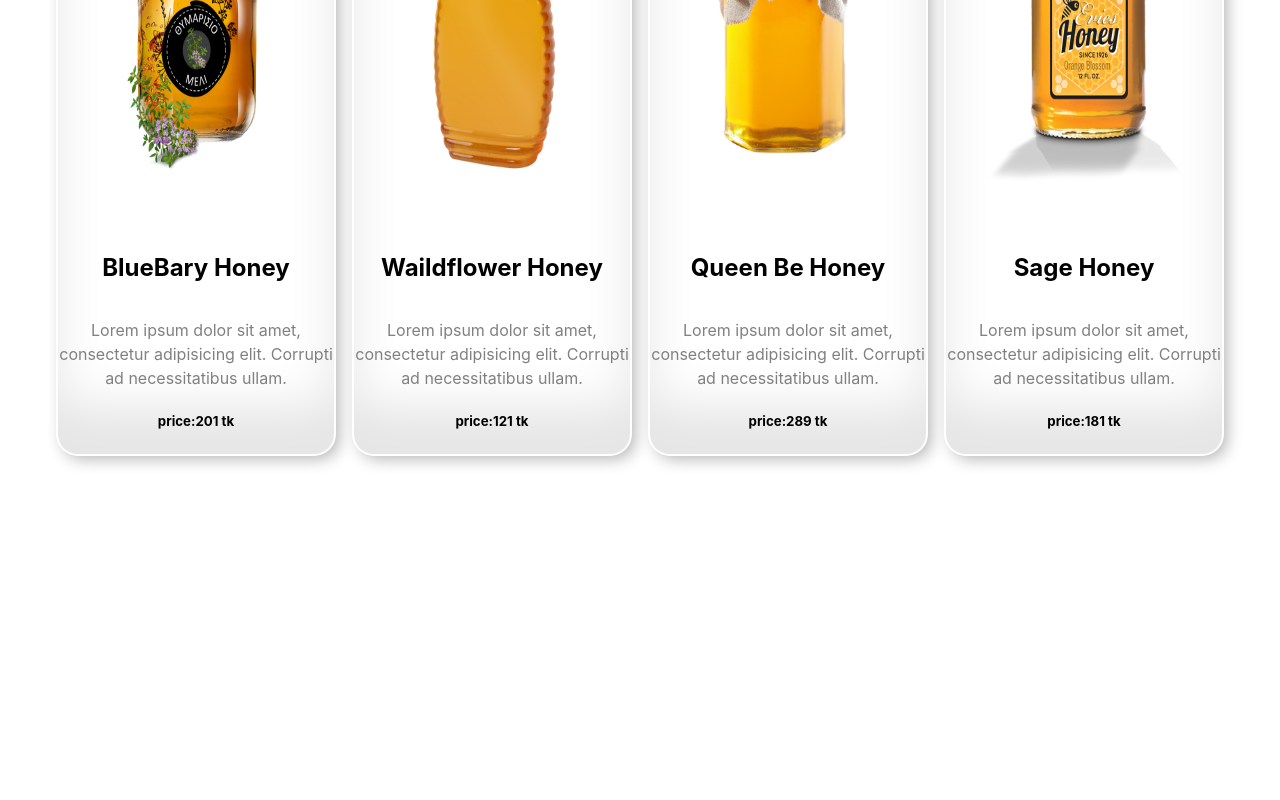
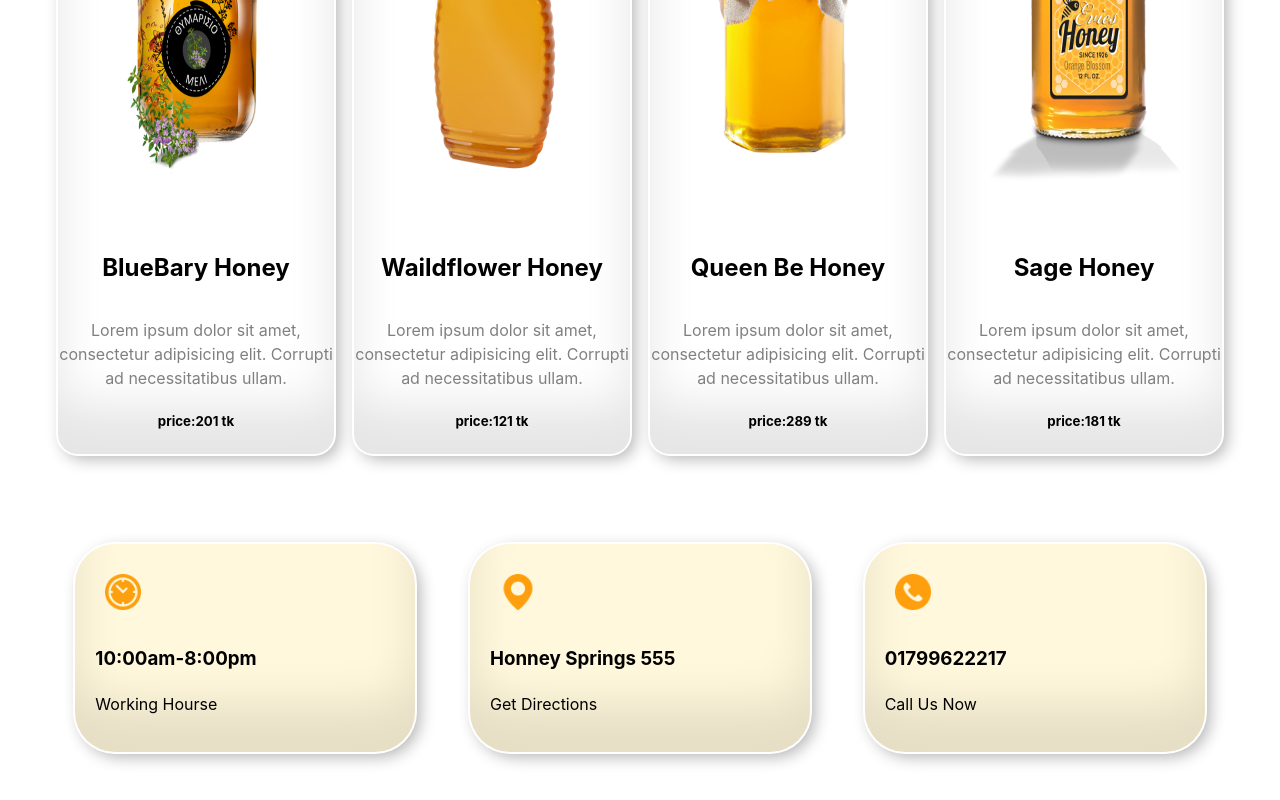
Before and after one commit to Flocky05/Coocky, a React (Vite) app: page / in a window 1280 px wide. Shown: the part 1142-1942 px from the top of the page. Before the commit the page ends 1654 px from the top, so only its background shows below. Built offline with nearby package versions, Linux system fonts and the light colour scheme.

Commit message:
added services section

```diff
--- a/src/App.jsx
+++ b/src/App.jsx
@@ -3,6 +3,7 @@ import './App.css'
 import Body from './component/Body/Body'
 import Food from './component/Food/Food'
 import Header from './component/Header/Header'
+import Services from './component/Services/Services'
 
 function App() {
 
@@ -12,6 +13,7 @@ function App() {
         <Header></Header>
         <Body></Body>
         <Food></Food>
+        <Services></Services>
       </div>
 
     </>
--- a/src/component/Food/Food.css
+++ b/src/component/Food/Food.css
@@ -38,7 +38,3 @@
 .food-card div{
     padding: 50px;
 }
-.food-card-btm{
-    display: flex;
-    justify-content: space-between;
-}
--- /dev/null
+++ b/src/component/Services/Services.css
@@ -0,0 +1,27 @@
+.services-container{
+
+    display: flex;
+    justify-content: space-around;
+    background-color: white;
+    color: black;
+    padding: 40px;
+}
+.services-container img{
+    height: 36px;
+    width: 36px;
+    padding: 10px;
+    justify-content: center;
+}
+.services-card{
+    border-radius: 40px;
+    width: 300px;
+    padding: 20px;
+    background-color: cornsilk;
+    box-shadow:
+    inset 0 -3em 3em rgba(0, 0, 0, 0.1),
+    0 0 0 2px rgb(255, 255, 255),
+    0.3em 0.3em 1em rgba(0, 0, 0, 0.3);
+}
+.services-card p{
+    align-items: center;
+}
--- /dev/null
+++ b/src/component/Services/Services.jsx
@@ -0,0 +1,27 @@
+import logo1 from '../../assets/images/food/c1.png'
+import logo2 from '../../assets/images/food/c2.png'
+import logo3 from '../../assets/images/food/c3.png'
+import './Services.css'
+const Services = () => {
+    return (
+        <div className='services-container'>
+            <div className='services-card'>
+                <img src={logo1} alt="" />
+                <h3>10:00am-8:00pm</h3>
+                <p>Working Hourse</p>
+            </div>
+            <div className='services-card'>
+                <img src={logo2} alt="" />
+                <h3>Honney Springs 555</h3>
+                <p>Get Directions</p>
+            </div>
+            <div className='services-card'>
+                <img src={logo3} alt="" />
+                <h3>01799622217</h3>
+                <p>Call Us Now</p>
+            </div>
+        </div>
+    );
+};
+
+export default Services;
```
